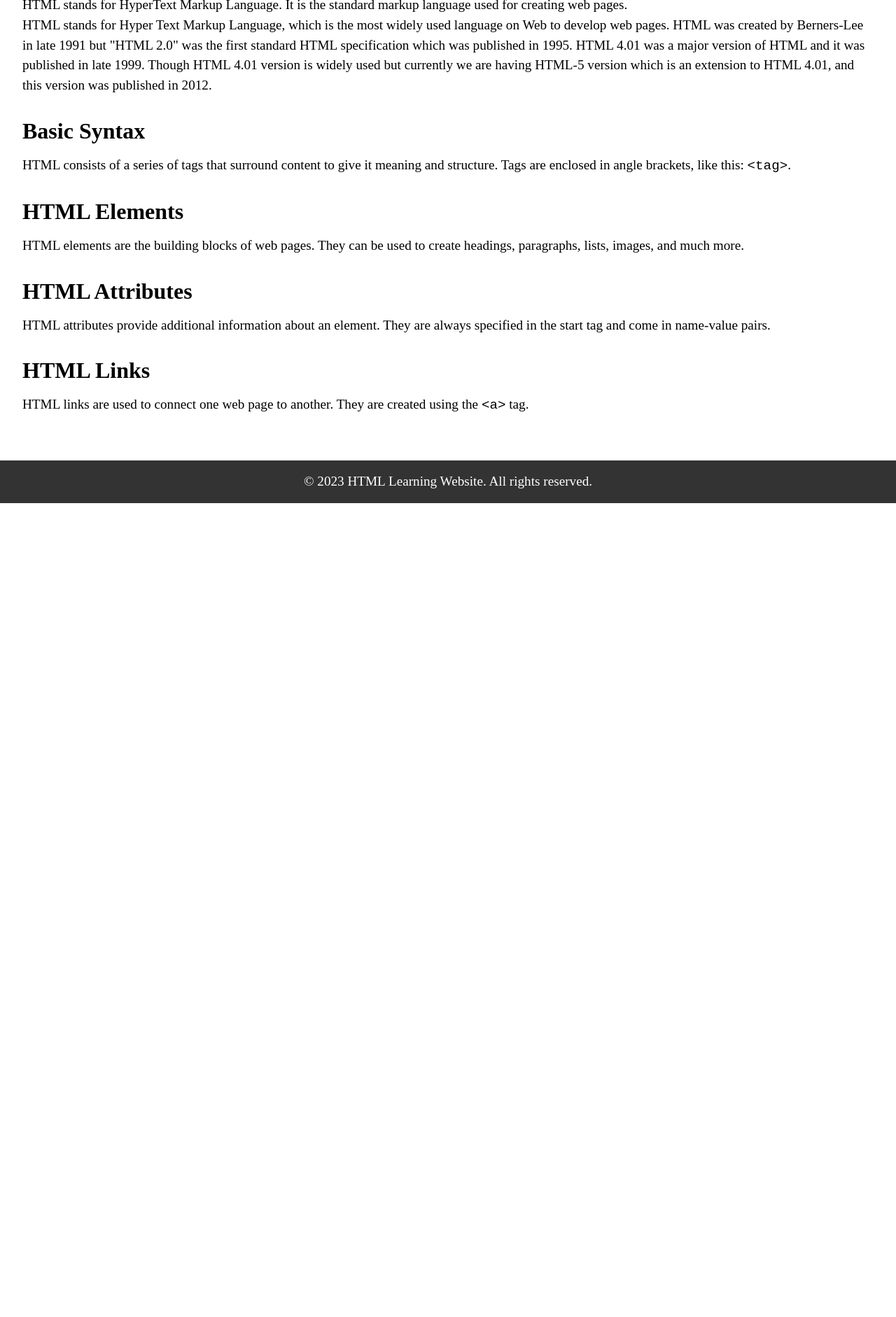
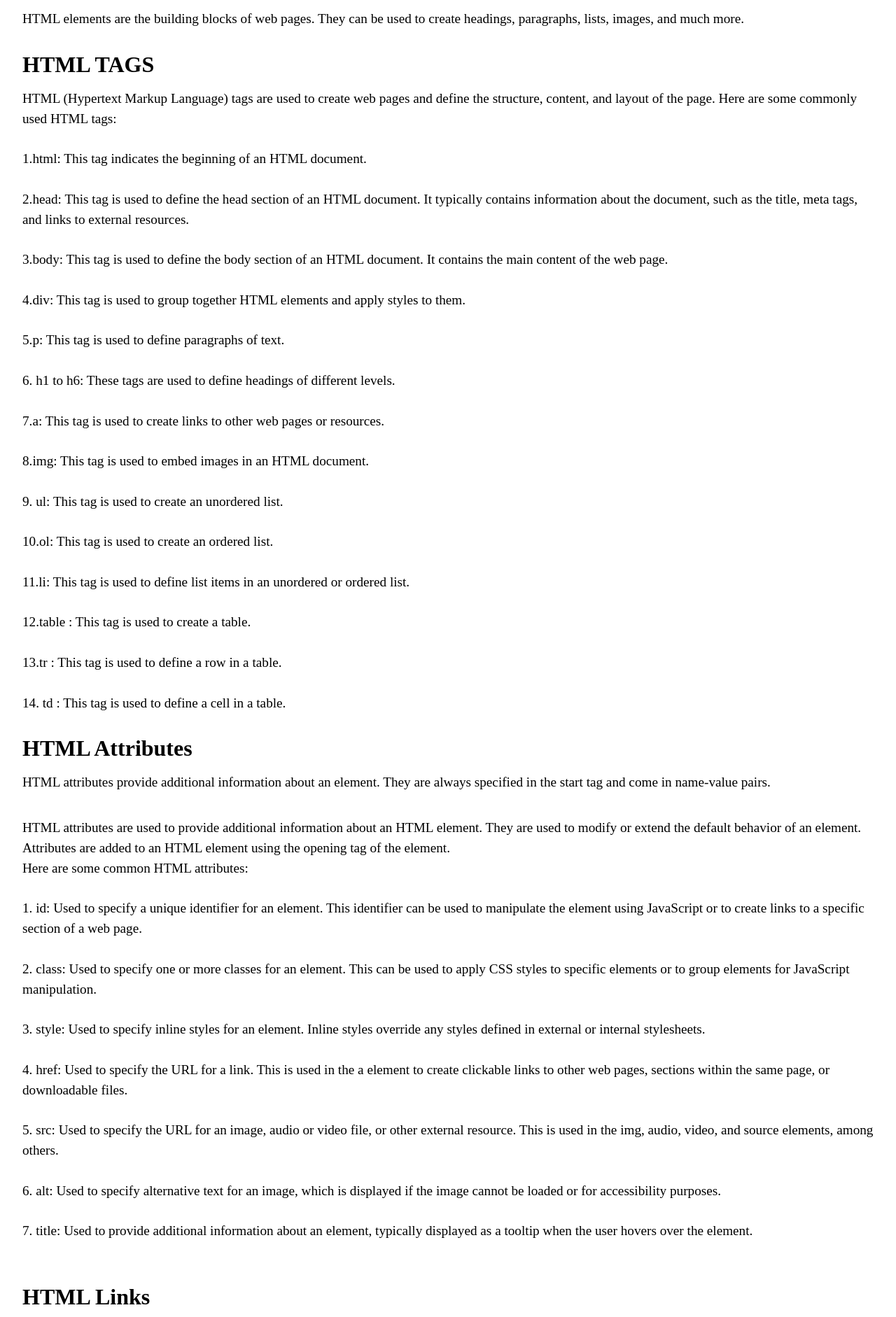
Before and after one commit to ketakii-15/HTML-LEARNING-MADE-SIMPLE-, a plain HTML site: page index.html in a window 1280 px wide. Shown: the part 751-2633 px from the top of the page at 70% size. Before the commit the page ends 1470 px from the top, so only its background shows below. Drawn offline with Linux system fonts and the light colour scheme.

Commit message:
Add files via upload

```diff
--- a/index.html
+++ b/index.html
@@ -21,25 +21,11 @@
     <body>
         <header>
             <h1>Welcome to HTML Learning Website</h1>
-            <header>
-                <a href="/" class="logo">
-                  <img src="WEB DESIGNER.png" alt="Logo">
-                </a>
-                <nav>
-                  <!-- navigation links here -->
-                </nav>
-              </header>
+            <div class="logo"></div>
 
-              <!-- CSS styles for logo positioning and sizing -->
-              <style>
-                .logo {
-                  display: inline-block;
-                  margin: 10px;
-                  /* add any other styles here */
-                }
-              </style>
         </header>
         <nav>
+
             <ul>
                 <li><a href="#introduction">Introduction</a></li>
                 <li><a href="#basic-syntax">Basic Syntax</a></li>
@@ -53,28 +39,122 @@
                 <h2>Introduction</h2>
                 <p>HTML stands for HyperText Markup Language. It is the standard markup language used for creating web
                     pages.</p>
-                <p>HTML stands for Hyper Text Markup Language, which is the most widely used language on
-                    Web to develop web pages.
-                    HTML was created by Berners-Lee in late 1991 but "HTML 2.0" was the first standard HTML
-                    specification which was published in 1995. HTML 4.01 was a major version of HTML and it
-                    was published in late 1999. Though HTML 4.01 version is widely used but currently we are
-                    having HTML-5 version which is an extension to HTML 4.01, and this version was published
-                    in 2012.</p>
+                <p>HTML stands for Hypertext Markup Language, and it is the most widely used language to
+                    write Web Pages. <br>
+                     Hypertext refers to the way in which Web pages (HTML documents) are linked
+                    together. Thus, the link available on a webpage is called <br>
+                     As its name suggests, HTML is a Markup Language which means you use HTML to
+                    simply "mark-up" a text document with tags that tell a Web browser how to structure
+                    it to display.
+                    Originally, HTML was developed with the intent of defining the structure of documents like
+                    headings, paragraphs, lists, and so forth to facilitate the sharing of scientific information
+                    between researchers.
+                    Now, HTML is being widely used to format web pages with the help of different tags available
+                    in HTML language.</p>
             </section>
             <section id="basic-syntax">
                 <h2>Basic Syntax</h2>
                 <p>HTML consists of a series of tags that surround content to give it meaning and structure. Tags are
                     enclosed in angle brackets, like this: <code>&lt;tag&gt;</code>.</p>
+                <p>
+                    Basic HTML Document
+                    In its simplest form, following is an example of an HTML document:
+                    <!DOCTYPE html>
+                    <html>
+
+                    <head>
+                        <title>This is document title</title>
+                    </head>
+
+                    <body>
+                        <h1>This is a heading</h1>
+                        <p>Document content goes here.....</p>
+                    </body>
+
+                    </html>
+
+                </p>
             </section>
             <section id="elements">
                 <h2>HTML Elements</h2>
                 <p>HTML elements are the building blocks of web pages. They can be used to create headings, paragraphs,
                     lists, images, and much more.</p>
             </section>
+            <section id="tags">
+                <h2>HTML TAGS</h2>
+                <p> HTML (Hypertext Markup Language) tags are used to create web pages and define the structure,
+                    content,
+                    and layout of the page. Here are some commonly used HTML tags:</p>
+                <p><br>
+                    1.html: This tag indicates the beginning of an HTML document.
+                    <br><br>
+                    2.head: This tag is used to define the head section of an HTML document. It typically contains
+                    information about the document, such as the title, meta tags, and links to external resources.
+                    <br><br>
+                    3.body: This tag is used to define the body section of an HTML document. It contains the main
+                    content of the web page.
+                    <br><br>
+                    4.div: This tag is used to group together HTML elements and apply styles to them.
+                    <br><br>
+                    5.p: This tag is used to define paragraphs of text.
+                    <br><br>
+                    6. h1 to h6: These tags are used to define headings of different levels.
+                    <br><br>
+                    7.a: This tag is used to create links to other web pages or resources.
+                    <br><br>
+                    8.img: This tag is used to embed images in an HTML document.
+                    <br><br>
+                    9. ul: This tag is used to create an unordered list.
+                    <br><br>
+                    10.ol: This tag is used to create an ordered list.
+                    <br><br>
+                    11.li: This tag is used to define list items in an unordered or ordered list.
+                    <br><br>
+                    12.table : This tag is used to create a table.
+                    <br><br>
+                    13.tr : This tag is used to define a row in a table.
+                    <br><br>
+                    14. td : This tag is used to define a cell in a table.
+
+                </p>
+
+            </section>
             <section id="attributes">
                 <h2>HTML Attributes</h2>
                 <p>HTML attributes provide additional information about an element. They are always specified in the
-                    start tag and come in name-value pairs.</p>
+                    start tag and come in name-value pairs.</p><br><br>
+                <p>
+                    HTML attributes are used to provide additional information about an HTML element. They are used to
+                    modify or extend the default behavior of an element. Attributes are added to an HTML element using
+                    the opening tag of the element.<br>
+
+                    Here are some common HTML attributes:<br><br>
+
+                    1. id: Used to specify a unique identifier for an element. This identifier can be used to manipulate
+                    the element using JavaScript or to create links to a specific section of a web page.
+                    <br><br>
+                    2. class: Used to specify one or more classes for an element. This can be used to apply CSS styles
+                    to
+                    specific elements or to group elements for JavaScript manipulation.
+                    <br><br>
+                    3. style: Used to specify inline styles for an element. Inline styles override any styles defined in
+                    external or internal stylesheets.
+                    <br><br>
+                    4. href: Used to specify the URL for a link. This is used in the a element to create clickable links
+                    to
+                    other web pages, sections within the same page, or downloadable files.
+                    <br><br>
+                    5. src: Used to specify the URL for an image, audio or video file, or other external resource. This
+                    is
+                    used in the img, audio, video, and source elements, among others.
+                    <br><br>
+                    6. alt: Used to specify alternative text for an image, which is displayed if the image cannot be
+                    loaded
+                    or for accessibility purposes.
+                    <br><br>
+                    7. title: Used to provide additional information about an element, typically displayed as a tooltip
+                    when the user hovers over the element.<br><br>
+                </p>
             </section>
             <section id="links">
                 <h2>HTML Links</h2>
--- a/style.css
+++ b/style.css
@@ -59,3 +59,13 @@
     padding: 1rem;
     text-align: center;
   }
+  .logo {
+    font-weight: 900;
+    color: var(--primary-color);
+    font-size: 1.4em;
+    grid-column: 2;
+    height: 40px;
+    width: 40px;
+    display: inline-block;
+    margin: 10px;
+  }
```
